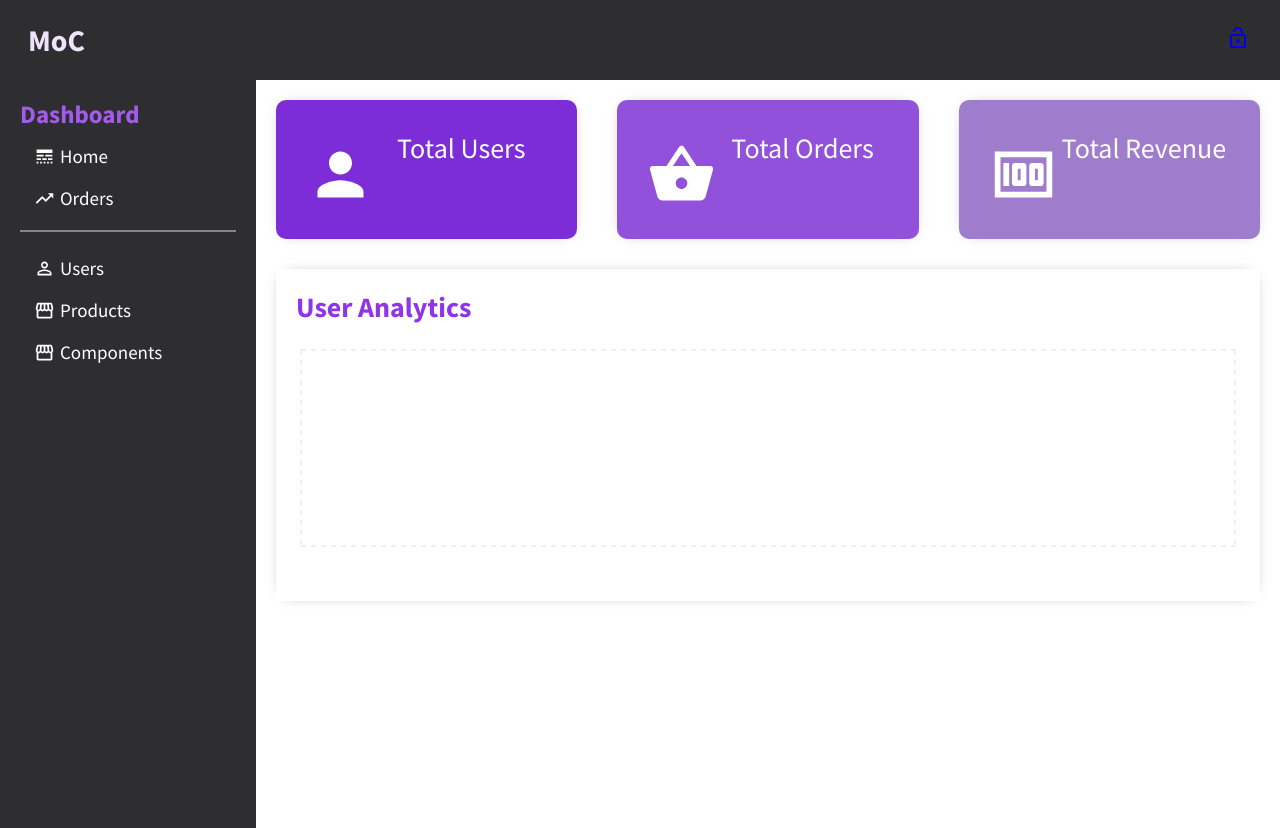
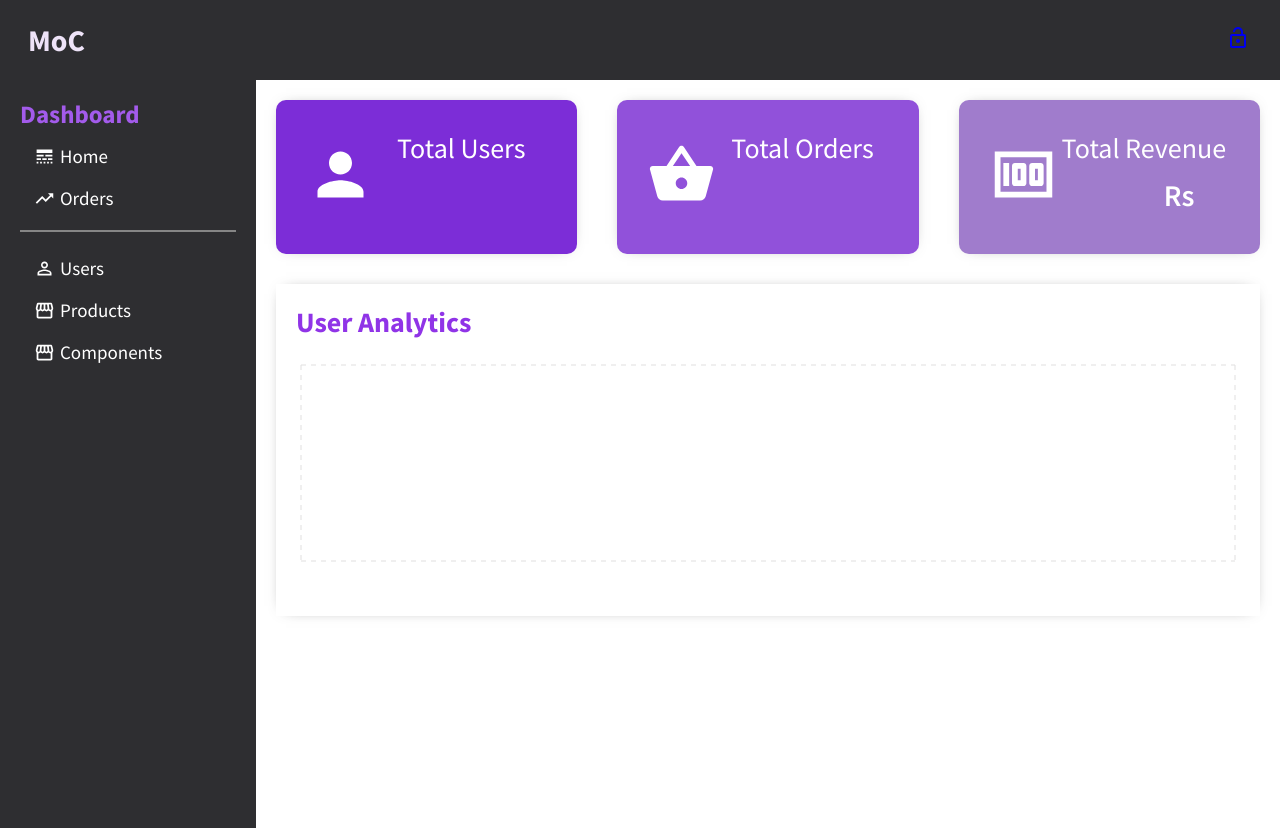
Before and after one commit to Zeeshan765/moc-admin, a React (Create React App) app: page / in a window 1280 px wide. Built offline with nearby package versions, Linux system fonts and the light colour scheme; no server answers.

Commit message:
final working

```diff
--- a/src/components/featuresBoxes/Featureboxes.jsx
+++ b/src/components/featuresBoxes/Featureboxes.jsx
@@ -72,7 +72,7 @@ const Featureboxes = () => {
           <Money className="TotUserIcon" />
           <span className="featuredTitle">Total Revenue</span>
           <div className="featuredMoneyContainer">
-            <span className="featuredMoneyR">{revenue}</span>
+            <span className="featuredMoneyR"> Rs {revenue}</span>
           </div>
         </div>
       </div>
```
